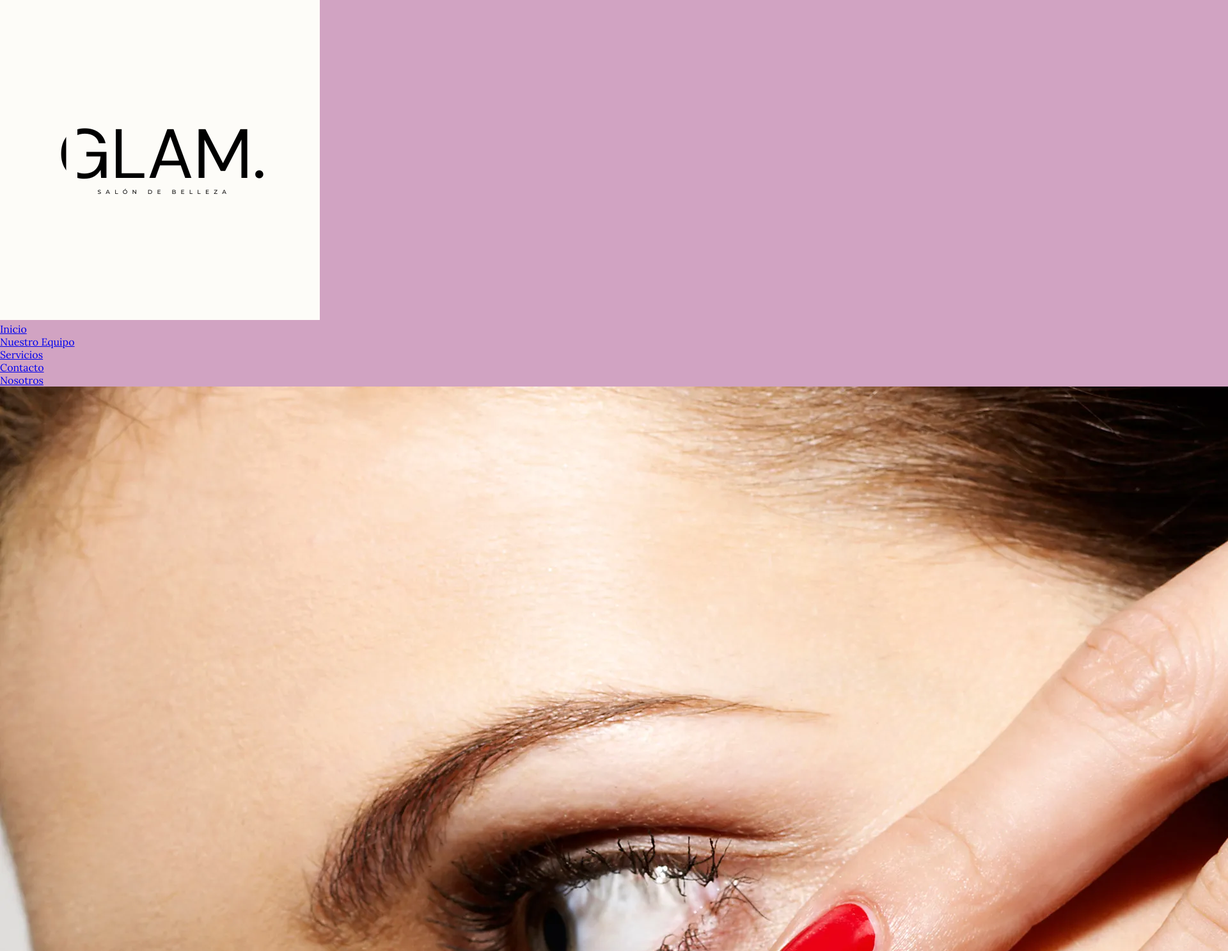
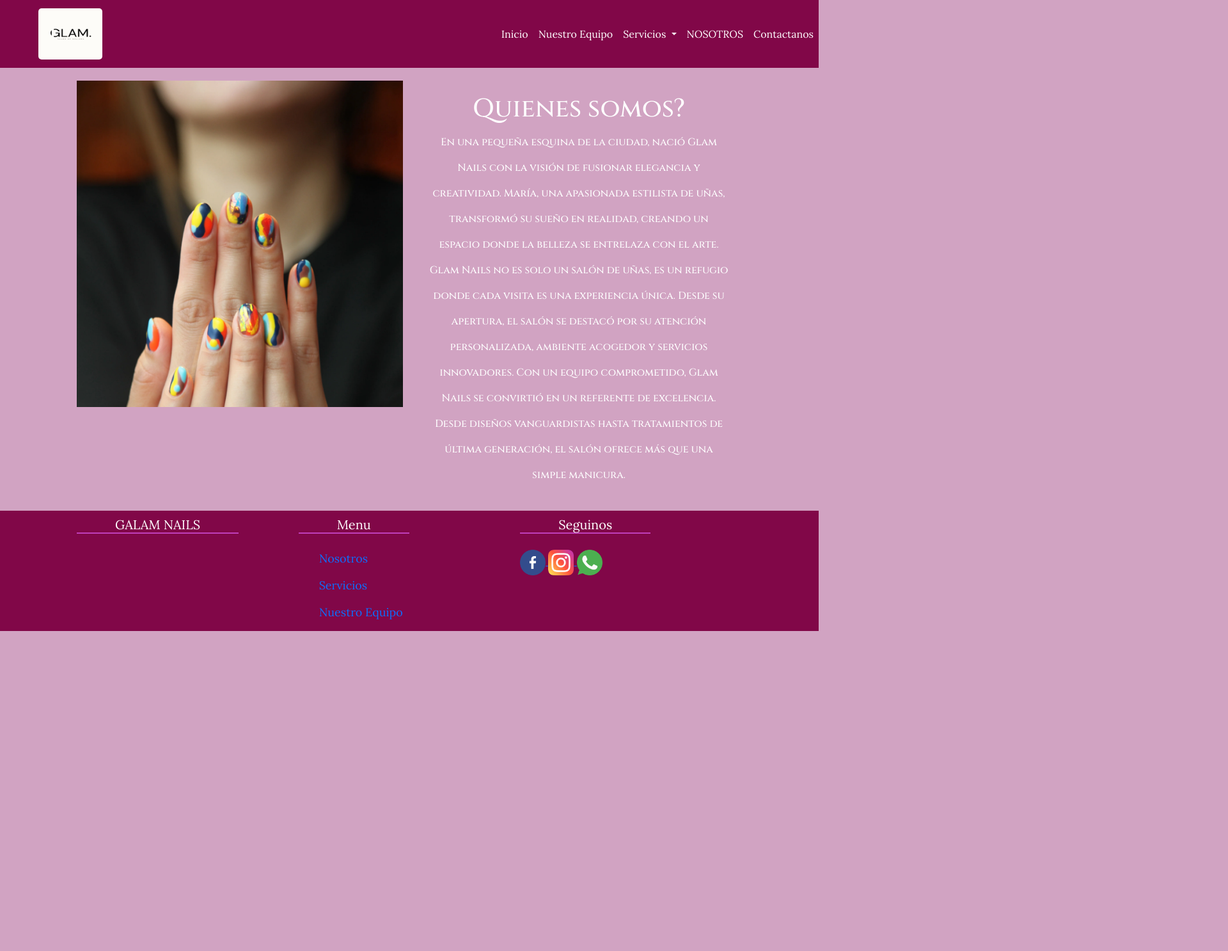
Before and after one commit to MirandaPau/github1, a plain HTML site: page INDEX/indexnosotros.html in a window 1280 px wide. Shown: the top 1486 px of the page at 64% size, 1920 px wide, since content can reach past the window. After the commit the page ends 986 px from the top, so only its background shows below. Drawn offline with nearby package versions, Linux system fonts and the light colour scheme.

Commit message:
cambios en el index de la pagina nosotros

```diff
--- a/CSS/estiloo.css
+++ b/CSS/estiloo.css
@@ -304,7 +304,7 @@ body{
 
 .galeria{
     display: grid;
-    grid-template-columns: repeat(auto-fit, minmax(250px, 1fr));
+    grid-template-columns: repeat(auto-fit, minmax(200px, 1fr));
     grid-auto-rows: 250px;
     margin: 10px;
     gap:10px
@@ -320,19 +320,54 @@ body{
 .galeria a:hover img{
     transform: translateY(-10px) scale(1.1);
 }
+/*Nosotros*/
+/*nuevo main*/
+.container-nosotros {
+    max-width: 1200px;
+    margin: 0 auto;
+    padding: 0 80px;
+  }
+
+ .main-nosotros {
+    display: grid;
+    grid-template-columns: repeat(auto-fit, minmax(250px, 1fr));
+    gap: 20px;
+    margin-top: 20px;
+  }
+
+  .cuadro-mayor {
+    display: flex;
+    flex-wrap: wrap;
+    gap: 20px;
+  }
+
+  .imagen-izq, .texto-derecho {
+    flex: 1;
+  }
+
+  .img-izq img {
+    width: 100%;
+    height: auto;
+    object-fit: cover;
+
+  }
+
+  .txt-derecho {
+    padding: 20px;
+    color: white;
+    border-radius: 10px;
+    line-height: 2.5;
+    font-family: 'Cinzel', serif;
+    text-align: center;
+  }
 
 
 
 
-  @media (max-width: 768px) {
-    .footer-links{
-      width: 50%;
-    }
-  }
-
 
   /* Media query para pantallas pequeñas */
   @media (max-width: 768px) {
+
      .parrafo {
       font-size: 1.5rem;
     }
@@ -343,10 +378,61 @@ body{
     .seccion1{
         max-width: 100%;
     }
+    .footer-links{
+        width: 50%;
+      }
 
+    .galeria{
+        display: grid;
+        grid-template-columns: repeat(auto-fit, minmax(150px, 1fr));
+        grid-auto-rows: 250px;
+        margin: 10px;
+        gap:10px
+    }
+
+
+    /*.container {
+        padding: 0 20px;
+      }
+
+      .img-izq img {
+        width: 250px;
+        height: auto;
+        object-fit: cover;
+        margin: 5px  140px  ;
+      }
+      .cuadro-mayor {
+        flex-direction: column;
+      }
+
+      .imagen-izq, .texto-derecho {
+        width: 100%;
+      }
+
+      .txt-derecho {
+        padding: 20px 0;
+      }*/
   }
 
-  /*media*/
+ /*@media (max-width: 524px) {
+    .galeria{
+        display: grid;
+        grid-template-columns: repeat(auto-fit, minmax(150px, 1fr));
+        grid-auto-rows: 250px;
+        margin: 10px;
+        gap:10px
+    }
+    .galeria img{
+    width: 100%;
+    height: 100%;
+    object-fit: cover;
+    }
+
+
+  }*/
+
+
+  /*media pantallas grandes*/
   @media  (max-width : 991px) {
     .footer-row{
         text-align: center;
@@ -356,6 +442,20 @@ body{
         width: 100%;
         margin-bottom: 30px;
     }
+    .galeria{
+        display: grid;
+        grid-template-columns: repeat(auto-fit, minmax(150px, 1fr));
+        grid-auto-rows: 250px;
+        margin: 10px;
+        gap:10px
+    }
+    .galeria img{
+    width: 100%;
+    height: 100%;
+    object-fit: cover;
+    }
+
+
   }
 
 
--- a/INDEX/indexnosotros.html
+++ b/INDEX/indexnosotros.html
@@ -4,30 +4,120 @@
     <meta charset="UTF-8">
     <meta name="viewport" content="width=device-width, initial-scale=1.0">
     <link rel="preconnect" href="https://fonts.googleapis.com">
-    <link rel="preconnect" href="https://fonts.gstatic.com" crossorigin>
-    <link href="https://fonts.googleapis.com/css2?family=Lora:ital,wght@0,400;0,600;1,400&display=swap" rel="stylesheet">
-    <link rel="preconnect" href="https://fonts.googleapis.com">
-    <link rel="preconnect" href="https://fonts.gstatic.com" crossorigin>
-    <link href="https://fonts.googleapis.com/css2?family=Cinzel:wght@500&display=swap" rel="stylesheet">
+<link rel="preconnect" href="https://fonts.gstatic.com" crossorigin>
+<link href="https://fonts.googleapis.com/css2?family=Lora:ital,wght@0,400;0,600;1,400&display=swap" rel="stylesheet">
+<link rel="preconnect" href="https://fonts.googleapis.com">
+<link rel="preconnect" href="https://fonts.gstatic.com" crossorigin>
+<link href="https://fonts.googleapis.com/css2?family=Cinzel:wght@500&display=swap" rel="stylesheet">
+<link href="https://cdn.jsdelivr.net/npm/bootstrap@5.3.2/dist/css/bootstrap.min.css" rel="stylesheet" integrity="sha384-T3c6CoIi6uLrA9TneNEoa7RxnatzjcDSCmG1MXxSR1GAsXEV/Dwwykc2MPK8M2HN" crossorigin="anonymous">
         <link rel="stylesheet" href="../CSS/estiloo.css">
     <title>Nosotros</title>
 </head>
 <body>
     <header class="header">
-        <div class="logo">
-            <img src="../FOTOS/glam..png" alt="Imagen Logo">
+
+        <nav class="navbar navbar-expand-sm  fondo-menu">
+        <button class="navbar-toggler" type="button" data-bs-toggle="collapse" data-bs-target="#opciones">
+          <span class="navbar-toggler-icon"></span>
+        </button>
+
+        <!-- logo -->
+        <a class="navbar-brand" href="#">
+          <img   class="img_logo " src="../FOTOS/glam..png" alt="">
+        </a>
+
+        <!-- enlaces -->
+        <div class="collapse navbar-collapse" id="opciones">
+          <ul class="navbar-nav ms-auto mb-2 mb-lg-0 navbar_style">
+            <li class="nav-item ">
+              <a class="nav-link color" href="./index.html">Inicio</a>
+            </li>
+            <li class="nav-item">
+              <a class="nav-link color" href="./indexstaff.html">Nuestro Equipo</a>
+            </li>
+            <li class="nav-item dropdown ">
+                <a class="nav-link dropdown-toggle color" href="../INDEX/indexservicios.html" role="button" data-bs-toggle="dropdown" aria-expanded="false">
+                  Servicios
+                </a>
+                <ul class="dropdown-menu">
+                  <li><a class="dropdown-item" href="./indexservicios">Semipermanente</a></li>
+                  <li><a class="dropdown-item" href="./indexservicios">Kapping</a></li>
+                  <li><a class="dropdown-item" href="./indexservicios">Pedicura</a></li>
+                  <li><a class="dropdown-item" href="./indexservicios">Manicura</a></li>
+                  <li><a class="dropdown-item" href="./indexservicios">Esculpidas</a></li>
+                  <li><a class="dropdown-item" href="./indexservicios">Depelacion Definitiva</a></li>
+                </ul>
+            </li>
+            <li class="nav-item ">
+              <a class="nav-link color" href="./indexnosotros.html">NOSOTROS</a>
+            </li>
+            <li class="nav-item">
+              <a class="nav-link color" href="./indexcontacto.html">Contactanos</a>
+            </li>
+          </ul>
         </div>
-        <nav class="nav">
+      </nav>
+      </div>
+      </header>
+    <main class="main-nosotros">
+        <section class="container-nosotros">
+            <main>
+              <div class="cuadro-mayor">
+                <section class="imagen-izq">
+                  <article class="img-izq">
+                    <img src="../FOTOS/imagen46.jpg" alt="">
+
+                  </article>
+                </section>
+                <section class="texto-derecho">
+                  <article class="txt-derecho">
+                    <h1>Quienes somos?</h1>
+                    <p>En una pequeña esquina de la ciudad, nació Glam Nails con la visión de fusionar elegancia y creatividad. María, una apasionada estilista de uñas, transformó su sueño en realidad, creando un espacio donde la belleza se entrelaza con el arte.
+
+                      Glam Nails no es solo un salón de uñas, es un refugio donde cada visita es una experiencia única. Desde su apertura, el salón se destacó por su atención personalizada, ambiente acogedor y servicios innovadores.
+
+                      Con un equipo comprometido, Glam Nails se convirtió en un referente de excelencia. Desde diseños vanguardistas hasta tratamientos de última generación, el salón ofrece más que una simple manicura.</p>
+                  </article>
+                </section>
+              </div>
+            </main>
+        </section>
+    </main>
+    <footer class="footer">
+
+        <div class="containerr">
+
+          <div class="footer-row">
+
+            <div class="footer-links">
+              <h4>GALAM NAILS</h4>
+          </div>
+
+          <div class="footer-links">
+            <h4>Menu</h4>
             <ul>
-                <li><a href="index.html" target="_blank">Inicio</a></li>
-                <li><a href="../INDEX/indexstaff.html">Nuestro Equipo</a></li>
-                <li><a href="../INDEX/indexservicios.html" >Servicios</a></li>
-                <li><a href="../INDEX/indexcontacto.html" >Contacto</a></li>
-                <li><a href="../INDEX/indexnosotros.html" >Nosotros</a></li>
+              <li><a href="./indexnosotros.html">Nosotros</a></li>
+              <li><a href="./indexservicios.html">Servicios</a></li>
+              <li><a href="./indexstaff.html">Nuestro Equipo</a></li>
             </ul>
-        </nav>
-    </header>
-    <main>
+          </div>
+          <div class="footer-links">
+            <h4>Seguinos</h4>
+            <div class="social-link">
+              <a href="https://www.facebook.com/?locale=es_LA" target="_blank">
+                <img class="img-fluid"   src="../FOTOS/facebook.png" alt="facebook"  width=40px height="20px">
+            </a>
+            <a href="https://www.instagram.com/unas_esculpidas_nuevacordoba/?hl=es-la" target="_blank">
+              <img class="img-fluid"   src="../FOTOS/instagram.png" alt="instagram"  width=40px height="20px" >
+          </a>
+          <a href="https://www.whatsapp.com/?lang=es_LA" target="_blank">
+            <img  class="img-fluid "  src="../FOTOS/whatsapp.png" alt="whatsapp" width=40px height="20px">
+        </a>
+            </div>
+          </div>
+        </div>
+      </footer>
+      <!---<main>
         <div class="cuadro-mayor">
             <section class="imagen-izq">
                 <article class="img-izq">
@@ -46,35 +136,7 @@
             </section>
 
         </div>
-    </main>
-    <footer>
-        <div class="contenedor5">
-            <div class="footer">
-                <h4 class="tituloglam">GALAM NAILS</h4>
-                <div class="red">
-                    <a href="https://www.whatsapp.com/?lang=es_LA" target="_blank">
-                        <img src="../FOTOS/whatsapp.png" alt="whatsapp">
-                    </a>
-                </div>
-                <div class="red">
-                    <a href="https://www.facebook.com/?locale=es_LA" target="_blank">
-                        <img src="../FOTOS/facebook.png" alt="facebook">
-                    </a>
-                </div>
-                <div class="red">
-                    <a href="https://www.instagram.com/unas_esculpidas_nuevacordoba/?hl=es-la" target="_blank">
-                        <img src="../FOTOS/instagram.png" alt="instagram">
-                    </a>
-                </div>
-
-            </div>
-            <div class="footer2">
-                    <h4 class="contactoo">Contactanos</h4>
-                    <p class="p">wsp:+5493512115068</p>
-                    <p>insta:una_esculpidas_nuevacordoba</p>
-                    <p>facebook:una_esculpidas_nuevacordoba</p>
-            </div>
-        </div>
-    </footer>
+    </main>  --->
+    <script src="https://cdn.jsdelivr.net/npm/bootstrap@5.3.2/dist/js/bootstrap.bundle.min.js" integrity="sha384-C6RzsynM9kWDrMNeT87bh95OGNyZPhcTNXj1NW7RuBCsyN/o0jlpcV8Qyq46cDfL" crossorigin="anonymous"></script>
 </body>
 </html>
```
Also changed, not shown: INDEX/indexservicios.html (+6 -4 lines).
